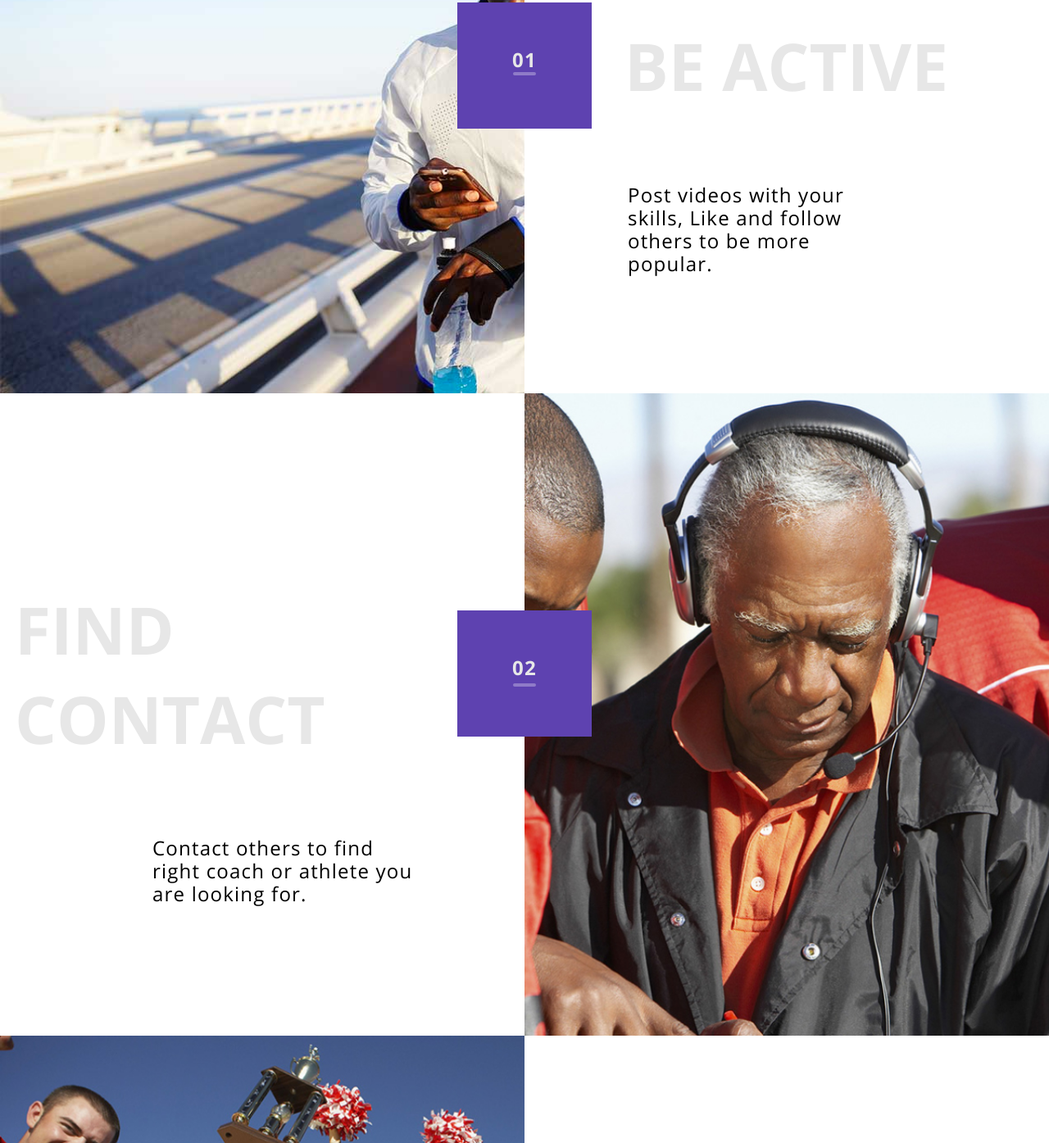
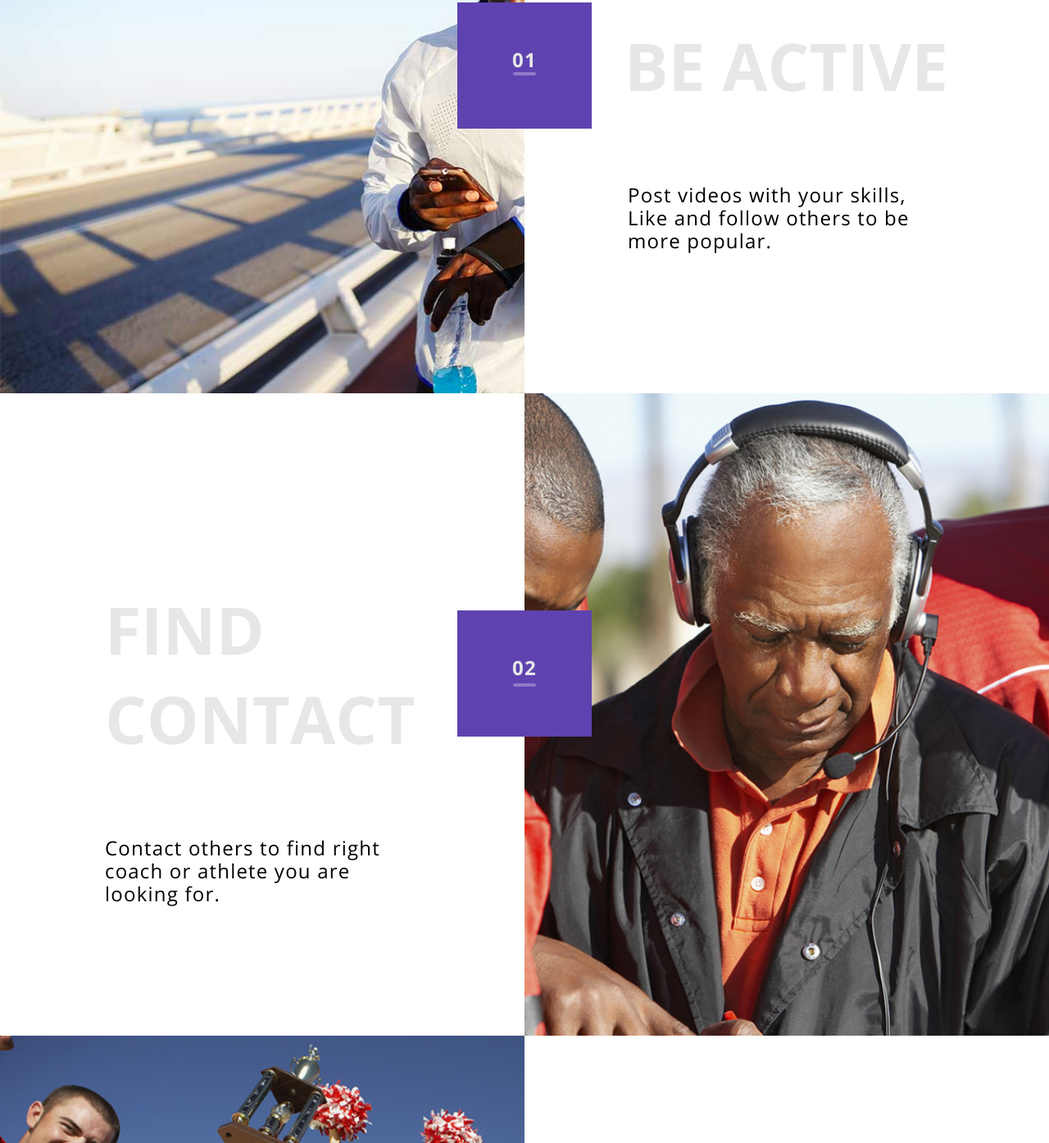
Before and after one commit to AndreSmrnv/MQ-24_diplom_ASmirnov, a plain HTML site: page index.html in a window 1280 px wide. Shown: the part 3225-4620 px from the top of the page at 82% size. Drawn offline with Linux system fonts and the light colour scheme.

Commit message:
Update AS_netolog_mq24.css

```diff
--- a/css/AS_netolog_mq24.css
+++ b/css/AS_netolog_mq24.css
@@ -837,24 +837,25 @@ img {
 		margin-top: 233px;
 		margin-left: 122px;
 		margin-bottom: 5px;
-		font-size: 80px;
+		font-size: 62px;
 		letter-spacing: 0em;
 	}
 	.about__section__desc {
 		font-size: 24px;
-		margin:  90px 186px 100px 126px;
+		margin:  90px 20% 100px 126px;
 		line-height: 1.166em;
 	}
 	.about__section__slogan__even {
 		margin-top: 233px;
 		margin-right: 122px;
 		margin-bottom: 5px;
-		font-size: 80px;
+		margin-left: 20%;
+		font-size: 62px;
 		letter-spacing: 0em;
 	}
 	.about__section__desc__even {
 		font-size: 24px;
-		margin:  90px 126px 100px 186px;
+		margin:  90px 126px 100px 20%;
 		line-height: 1.166em;
 	}
 
@@ -917,6 +918,7 @@ img {
 		flex-direction: row;
 	}
 }
+
 @media (min-width: 1921px)  {
 	.header__slogan__container {
     	margin: 168px 6%;
@@ -947,8 +949,15 @@ img {
 	}
 }
 @media (min-width: 1280px) {
+
 	.header {
 		background-image: url("../images/football_1920.jpg");
+	}
+	.about__section__slogan {
+		font-size: 80px;
+	}
+	.about__section__slogan__even {
+		font-size: 80px;
 	}
 	.footer {
 		background-image: url("../images/game_1920.jpg");
```
